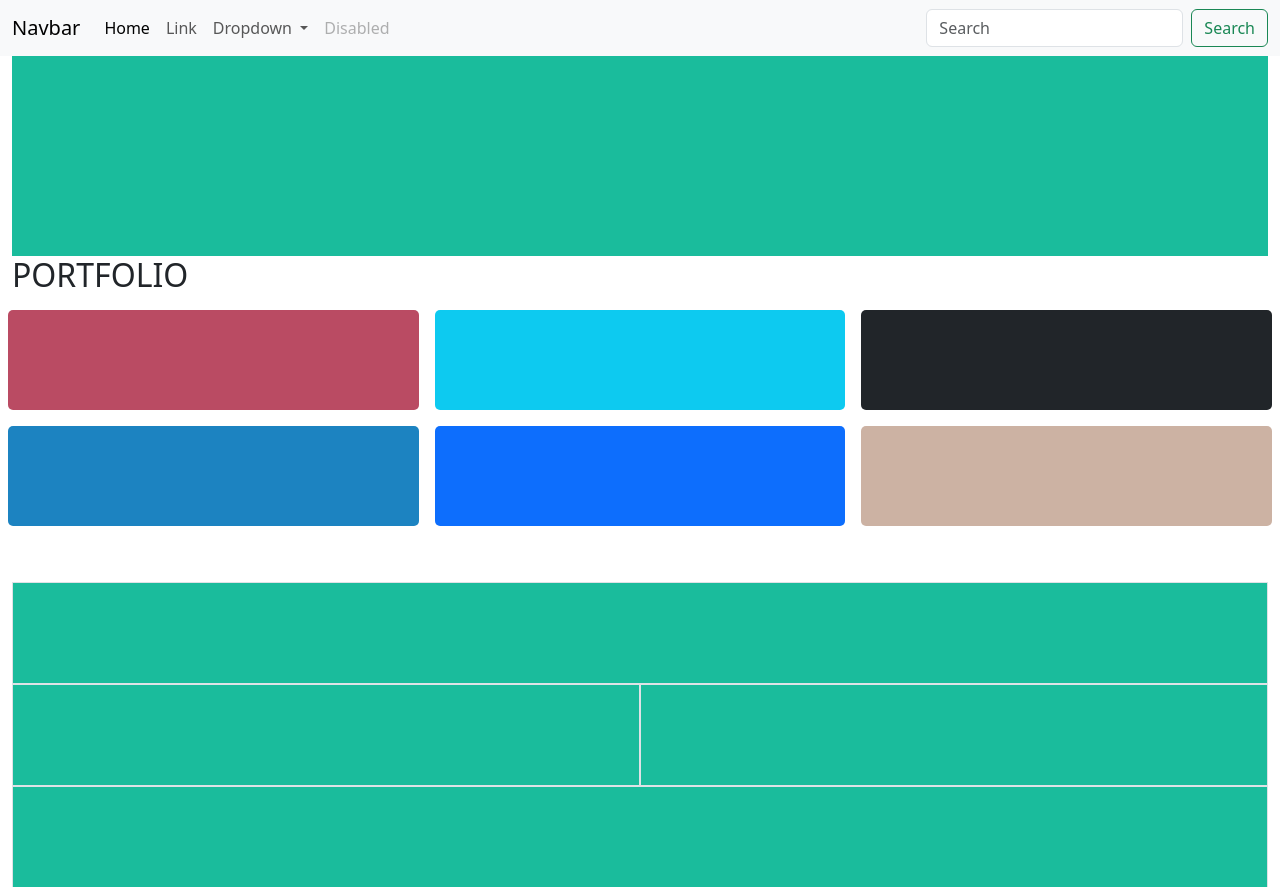
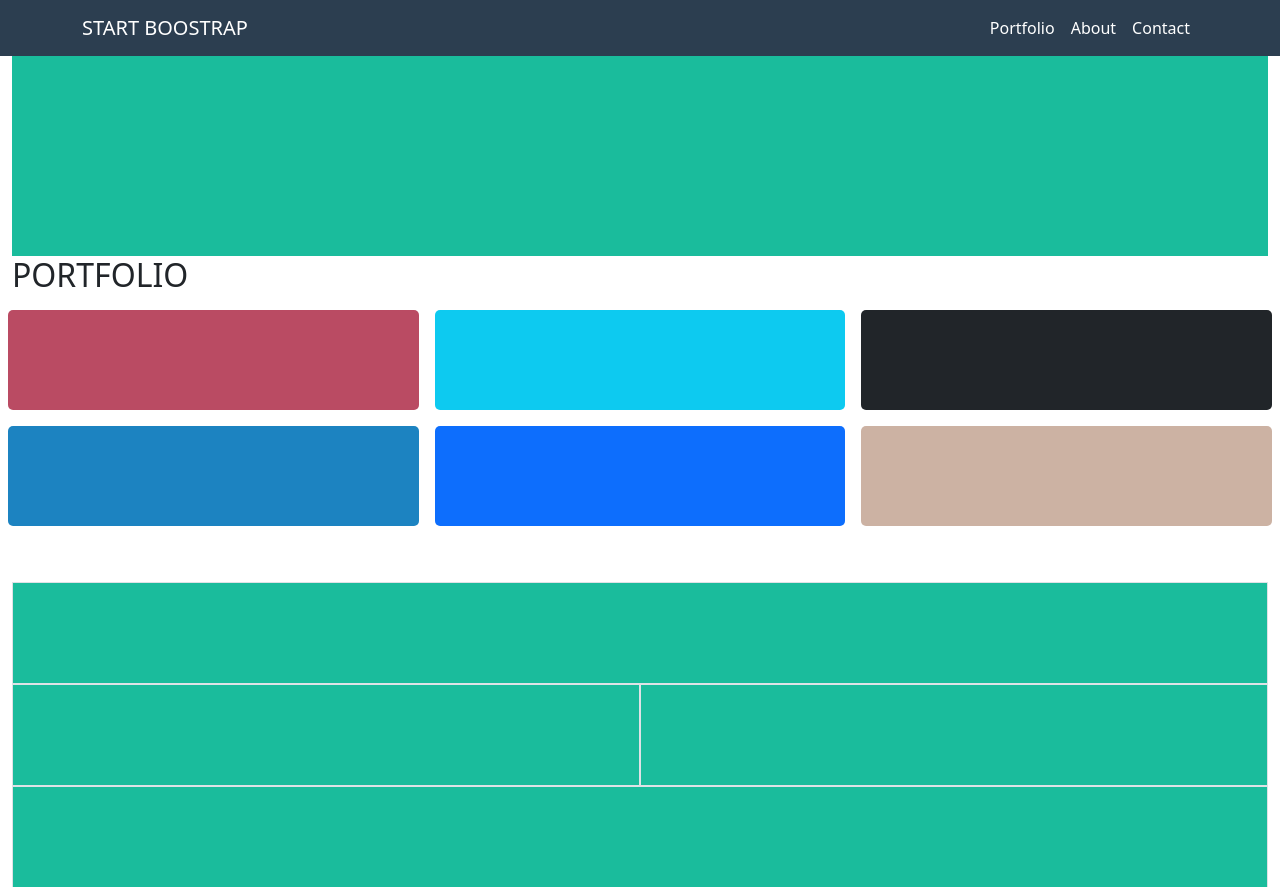
Before and after one commit to ceccobell/html-css-bootstrap-freelancer, a plain HTML site: page index.html in a window 1280 px wide. Shown: the top 887 px of the page. Drawn offline with nearby package versions, Linux system fonts and the light colour scheme.

Commit message:
[UPD] modificata navbar standard con lo stile della pagina

```diff
--- a/css/style.css
+++ b/css/style.css
@@ -2,6 +2,10 @@
     margin: 0;
     padding: 0;
     box-sizing: border-box;
+}
+
+header {
+    background-color: #2C3E50;
 }
 
 .height-50 {
@@ -47,3 +51,7 @@
 .lightblack {
     background-color: #3A546D;
 }
+
+.border-white {
+    border: 1px solid white;
+}
--- a/index.html
+++ b/index.html
@@ -5,45 +5,33 @@
     <meta name="viewport" content="width=device-width, initial-scale=1.0">
     <link href="https://cdn.jsdelivr.net/npm/bootstrap@5.3.3/dist/css/bootstrap.min.css" rel="stylesheet" integrity="sha384-QWTKZyjpPEjISv5WaRU9OFeRpok6YctnYmDr5pNlyT2bRjXh0JMhjY6hW+ALEwIH" crossorigin="anonymous">
     <link rel="stylesheet" href="./css/style.css">
+    <link rel="stylesheet" href="https://cdnjs.cloudflare.com/ajax/libs/font-awesome/6.5.2/css/all.min.css" integrity="sha512-SnH5WK+bZxgPHs44uWIX+LLJAJ9/2PkPKZ5QiAj6Ta86w+fsb2TkcmfRyVX3pBnMFcV7oQPJkl9QevSCWr3W6A==" crossorigin="anonymous" referrerpolicy="no-referrer" />
     <title>Bootstrap</title>
 </head>
 <body>
     <header>
-        <div class="container-fluid">
+        <div class="container">
             <div class="row">
-                <nav class="navbar navbar-expand-lg bg-body-tertiary">
+                <nav class="navbar navbar-expand-lg">
                     <div class="container-fluid">
-                      <a class="navbar-brand" href="#">Navbar</a>
-                      <button class="navbar-toggler" type="button" data-bs-toggle="collapse" data-bs-target="#navbarSupportedContent" aria-controls="navbarSupportedContent" aria-expanded="false" aria-label="Toggle navigation">
-                        <span class="navbar-toggler-icon"></span>
+                      <a class="navbar-brand text-white" href="#">START BOOSTRAP</a>
+                      <button class="navbar-toggler border-white" type="button" data-bs-toggle="collapse" data-bs-target="#navbarSupportedContent" aria-controls="navbarSupportedContent" aria-expanded="false" aria-label="Toggle navigation">
+                        <i class="fa-solid fa-bars fa-xl text-white"></i>
                       </button>
                       <div class="collapse navbar-collapse" id="navbarSupportedContent">
-                        <ul class="navbar-nav me-auto mb-2 mb-lg-0">
+                        <ul class="navbar-nav ms-auto mb-2 mb-lg-0">
                           <li class="nav-item">
-                            <a class="nav-link active" aria-current="page" href="#">Home</a>
+                            <a class="nav-link active text-white" aria-current="page" href="#">Portfolio</a>
                           </li>
                           <li class="nav-item">
-                            <a class="nav-link" href="#">Link</a>
+                            <a class="nav-link active text-white" href="#">About</a>
                           </li>
                           <li class="nav-item dropdown">
-                            <a class="nav-link dropdown-toggle" href="#" role="button" data-bs-toggle="dropdown" aria-expanded="false">
-                              Dropdown
+                            <a class="nav-link active text-white" href="#" role="button" data-bs-toggle="dropdown" aria-expanded="false">
+                              Contact
                             </a>
-                            <ul class="dropdown-menu">
-                              <li><a class="dropdown-item" href="#">Action</a></li>
-                              <li><a class="dropdown-item" href="#">Another action</a></li>
-                              <li><hr class="dropdown-divider"></li>
-                              <li><a class="dropdown-item" href="#">Something else here</a></li>
-                            </ul>
-                          </li>
-                          <li class="nav-item">
-                            <a class="nav-link disabled" aria-disabled="true">Disabled</a>
                           </li>
                         </ul>
-                        <form class="d-flex" role="search">
-                          <input class="form-control me-2" type="search" placeholder="Search" aria-label="Search">
-                          <button class="btn btn-outline-success" type="submit">Search</button>
-                        </form>
                       </div>
                     </div>
                   </nav>
```
